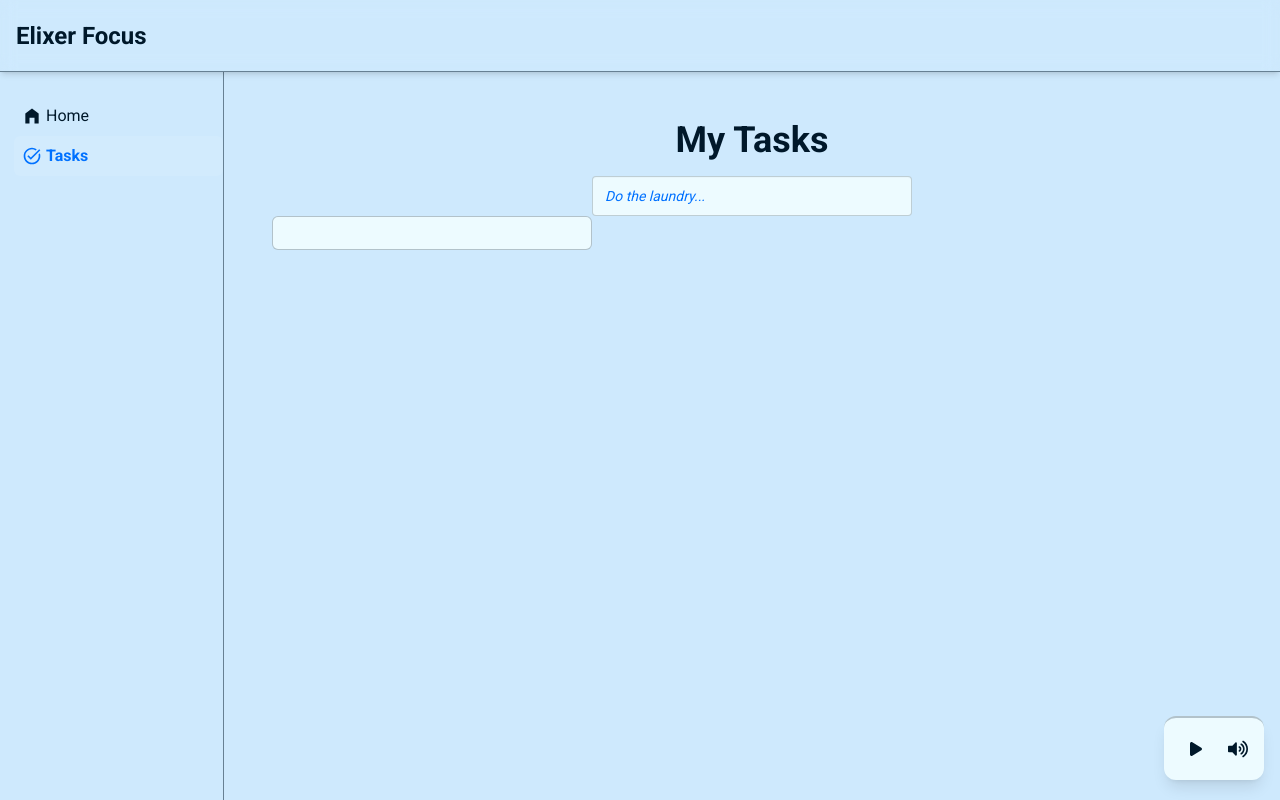
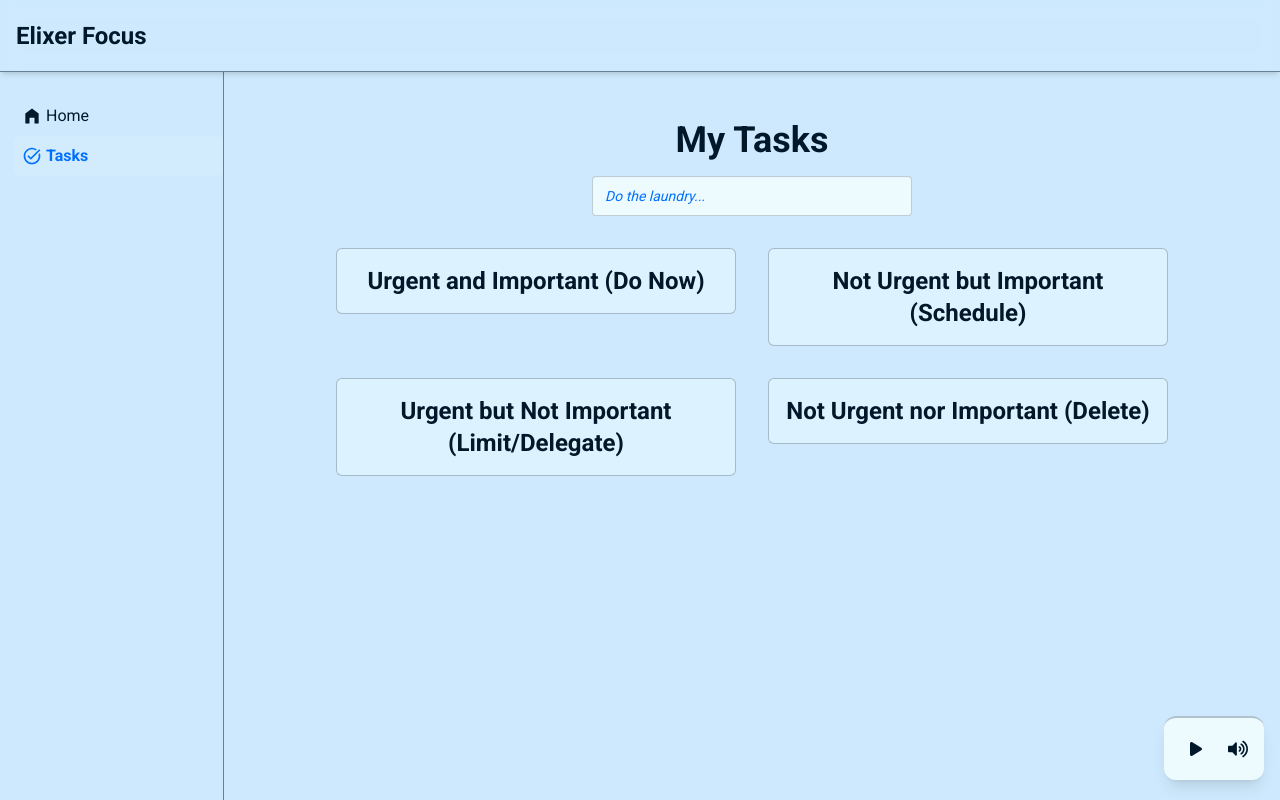
Before and after one commit to elixer-prince/elixer-focus, a React (Vite) app in the folder web/: page /tasks in a window 1280 px wide. Built offline with nearby package versions, Linux system fonts and the light colour scheme; what @dnd-kit/react would draw is missing.

Commit message:
feat(tasks): improve task UI and add extra columns

```diff
--- a/web/src/app/routes/(root)/Index.tsx
+++ b/web/src/app/routes/(root)/Index.tsx
@@ -13,7 +13,7 @@ const Home = () => {
     <div className="flex justify-center gap-8 p-8">
       <CountdownTimerContainer />
 
-      <TaskList />
+      <TaskList title="To-Do (In Progress)" />
     </div>
   );
 };
--- a/web/src/app/routes/(root)/Tasks.tsx
+++ b/web/src/app/routes/(root)/Tasks.tsx
@@ -31,7 +31,16 @@ const Tasks = () => {
         />
       </div>
 
-      <TaskList />
+      <div className="mt-8 flex flex-col items-center">
+        <div className="flex gap-8">
+          <TaskList title="Urgent and Important (Do Now)" />
+          <TaskList title="Not Urgent but Important (Schedule)" />
+        </div>
+        <div className="flex gap-8">
+          <TaskList title="Urgent but Not Important (Limit/Delegate)" />
+          <TaskList title="Not Urgent nor Important (Delete)" />
+        </div>
+      </div>
     </div>
   );
 };
--- a/web/src/app/themes/default/daisyui/dark.css
+++ b/web/src/app/themes/default/daisyui/dark.css
@@ -2,5 +2,7 @@
   name: "dark";
 
   /* Colours */
-  --color-base-300: hsl(204, 20%, 6%);
+  --color-base-100: hsl(204, 20%, 4%);
+  --color-base-200: hsl(204, 20%, 4%);
+  --color-base-300: hsl(204, 20%, 4%);
 }
--- a/web/src/features/tasks/components/Task.tsx
+++ b/web/src/features/tasks/components/Task.tsx
@@ -21,7 +21,7 @@ const Task = ({ index, id, title, description, isCompleted }: TaskProps) => {
   return (
     <li
       ref={ref}
-      className="task bg-base-300 flex cursor-grab items-center gap-1 rounded-md px-4 py-2"
+      className="task bg-base-100 border-base-content/25 flex cursor-grab items-center gap-1 rounded-md border px-4 py-2"
     >
       <input
         type="checkbox"
--- a/web/src/features/tasks/components/TaskList.tsx
+++ b/web/src/features/tasks/components/TaskList.tsx
@@ -3,7 +3,7 @@ import { useSetTasks, useTasks } from "@/features/tasks/stores/tasks-store";
 import { move } from "@dnd-kit/helpers";
 import { DragDropProvider } from "@dnd-kit/react";
 
-const TaskList = () => {
+const TaskList = ({ title }: { title: string }) => {
   const tasks = useTasks();
   const setTasks = useSetTasks();
 
@@ -16,7 +16,9 @@ const TaskList = () => {
 
   return (
     <DragDropProvider onDragEnd={handleDragEnd}>
-      <ul className="bg-base-100 border-base-content/25 right-0 flex h-fit w-80 flex-col gap-2 rounded-md border p-4">
+      <div className="mb-8 h-fit w-100">
+        <ul className="bg-base-200 border-base-content/25 right-0 flex flex-col gap-4 rounded-md border p-4">
+          <h2 className="text-center text-2xl font-bold">{title}</h2>
           {tasks.map(({ id, title, description, isCompleted }, index) => (
             <Task
               key={id}
@@ -28,6 +30,7 @@ const TaskList = () => {
             />
           ))}
         </ul>
+      </div>
     </DragDropProvider>
   );
 };
```
Lines whose indentation alone changed are shown as unchanged.
